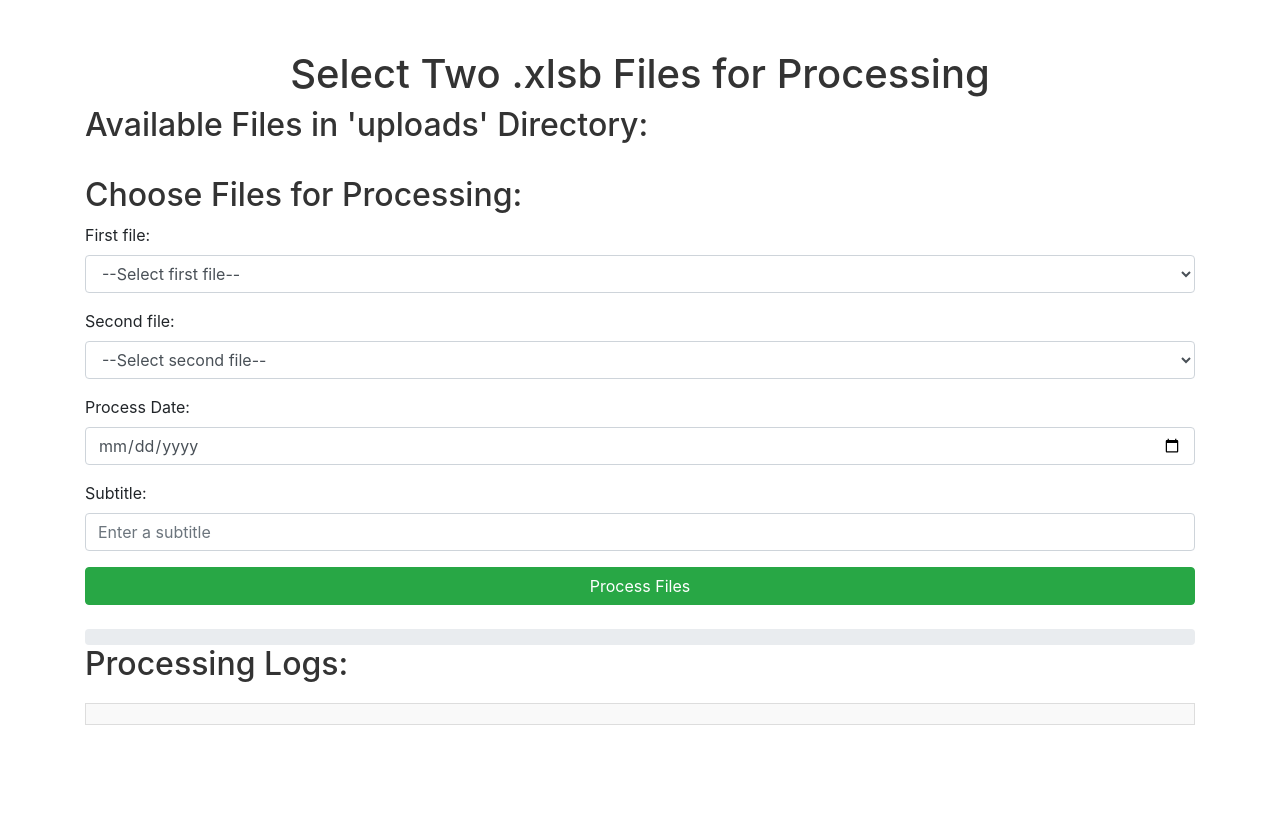
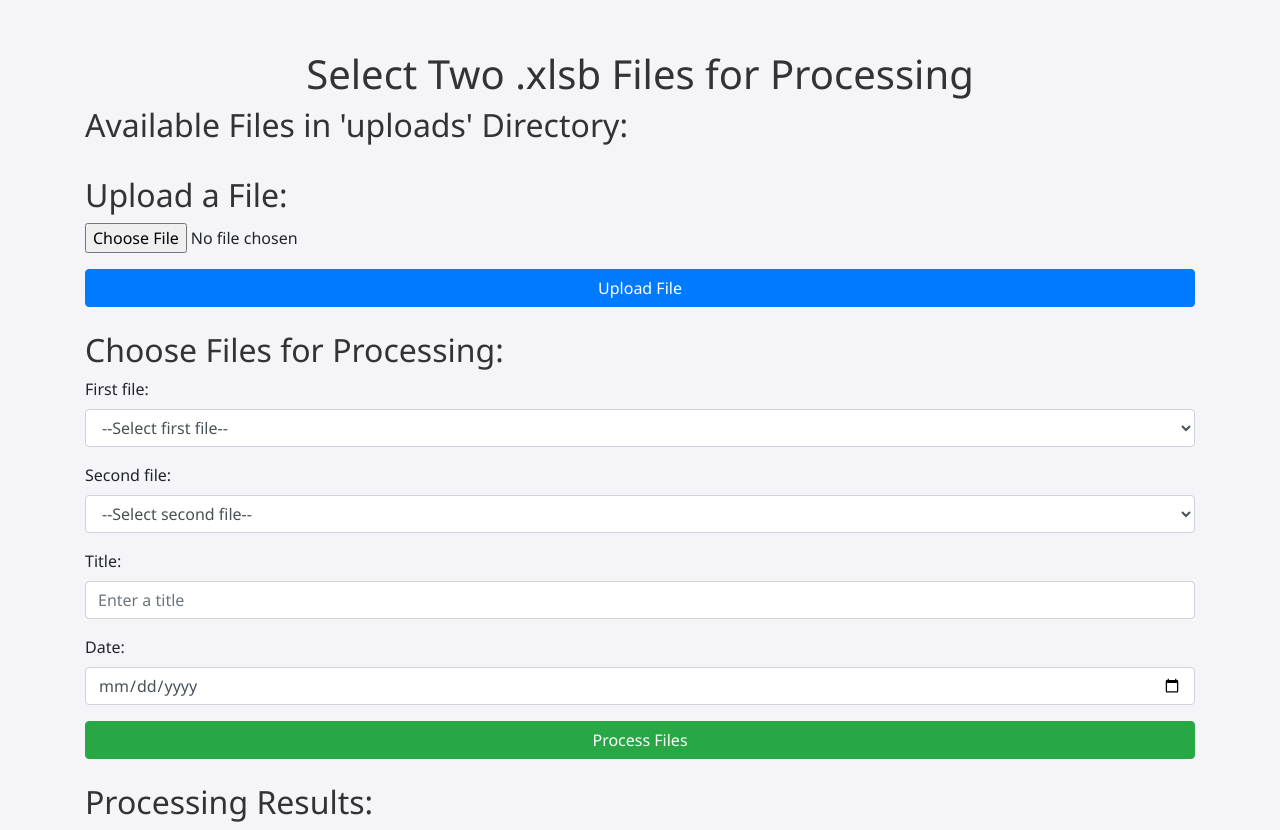
Before and after one commit to abamakbar07/FlaskCountLine, a Flask app: page / in a window 1280 px wide. Before the commit the page ends 725 px from the top, so only its background shows below. Run offline with Flask 3, Linux system fonts and the light colour scheme; some libraries are stand-ins or nearby versions.

Commit message:
restyling dashboard

```diff
--- a/app.py
+++ b/app.py
@@ -50,24 +50,41 @@ def get_pending_count_and_rows(file_name):
 @app.route("/", methods=["GET", "POST"])
 def choose_files():
     upload_folder = os.path.join(os.getcwd(), "uploads")
-    xlsb_files = [file for file in os.listdir(upload_folder) if file.endswith('.xlsb')]
+    if not os.path.exists(upload_folder):
+        os.makedirs(upload_folder)
 
     if request.method == "POST":
-        first_file = request.form.get("first_file")
-        second_file = request.form.get("second_file")
+        # Check if the form is for file upload or file processing
+        if 'file' in request.files:
+            file = request.files['file']
+            if file.filename == '':
+                return jsonify({"error": "No selected file"})
 
-        if not (first_file and second_file):
-            return jsonify({"error": "Please select both files before submitting."})
+            if file and file.filename.endswith('.xlsb'):
+                file.save(os.path.join(upload_folder, file.filename))
+                return jsonify({"success": True, "message": "File uploaded successfully"})
+            else:
+                return jsonify({"error": "Invalid file type. Only .xlsb files are allowed."})
+        else:
+            # Handle file processing
+            first_file = request.form.get("first_file")
+            second_file = request.form.get("second_file")
+            if not (first_file and second_file):
+                return jsonify({"error": "Please select both files before submitting."})
 
-        # Process the files and return the result
-        first_file_path = os.path.join(upload_folder, first_file)
-        second_file_path = os.path.join(upload_folder, second_file)
+            # Process the files and return the result
+            first_file_path = os.path.join(upload_folder, first_file)
+            second_file_path = os.path.join(upload_folder, second_file)
 
-        result = process_files(first_file_path, second_file_path)
-        return jsonify({"success": True, "result": result})
+            result = process_files(first_file_path, second_file_path)
+            return jsonify({"success": True, "result": result})
 
+    xlsb_files = [file for file in os.listdir(upload_folder) if file.endswith('.xlsb')]
     return render_template("choose_files.html", xlsb_files=xlsb_files)
 
+@app.route("/results")
+def get_results():
+    return jsonify(results)
 
 def process_files(first_file, second_file):
     upload_folder = os.path.join(os.getcwd(), "uploads")
--- a/templates/choose_files.html
+++ b/templates/choose_files.html
@@ -7,10 +7,14 @@
 
     <!-- Include Bootstrap CSS -->
     <link href="https://stackpath.bootstrapcdn.com/bootstrap/4.5.2/css/bootstrap.min.css" rel="stylesheet">
+    <!-- Include Font Awesome for icons -->
+    <link href="https://cdnjs.cloudflare.com/ajax/libs/font-awesome/5.15.4/css/all.min.css" rel="stylesheet">
 
     <style>
         body {
             padding-top: 50px;
+            background-color: #f4f4f9;
+            font-family: 'Segoe UI', Tahoma, Geneva, Verdana, sans-serif;
         }
         h1, h2 {
             color: #333;
@@ -20,21 +24,31 @@
             overflow-y: scroll;
             margin-bottom: 20px;
         }
-        #progress-bar {
-            margin-top: 20px;
-        }
-        #logs {
-            max-height: 300px;
-            overflow-y: auto;
-            background-color: #f9f9f9;
-            padding: 10px;
-            border: 1px solid #ddd;
-            margin-top: 20px;
-        }
         #result {
             margin-top: 20px;
             font-size: 18px;
             font-weight: bold;
+            display: flex;
+            align-items: center;
+            justify-content: center;
+        }
+        .btn-copy {
+            margin-left: 10px;
+            background: none;
+            border: none;
+            color: #007bff;
+            cursor: pointer;
+            font-size: 18px;
+        }
+        .btn-copy:hover {
+            color: #0056b3;
+        }
+        .result-item {
+            background-color: #fff;
+            border: 1px solid #ddd;
+            padding: 10px;
+            margin-bottom: 10px;
+            border-radius: 5px;
         }
     </style>
 </head>
@@ -51,6 +65,14 @@
                 {% endfor %}
             </ul>
         </div>
+
+        <h2>Upload a File:</h2>
+        <form id="uploadForm" class="mb-4" method="POST" enctype="multipart/form-data">
+            <div class="form-group">
+                <input type="file" name="file" class="form-control-file" required>
+            </div>
+            <button type="submit" class="btn btn-primary btn-block">Upload File</button>
+        </form>
 
         <h2>Choose Files for Processing:</h2>
         <form id="fileForm" class="mb-4">
@@ -74,15 +96,15 @@
                 </select>
             </div>
 
-            <!-- New Date and Subtitle inputs -->
+            <!-- New inputs for title and date -->
             <div class="form-group">
-                <label for="process_date">Process Date:</label>
-                <input type="date" name="process_date" class="form-control" required>
+                <label for="title">Title:</label>
+                <input type="text" name="title" class="form-control" placeholder="Enter a title" required>
             </div>
 
             <div class="form-group">
-                <label for="subtitle">Subtitle:</label>
-                <input type="text" name="subtitle" class="form-control" placeholder="Enter a subtitle" required>
+                <label for="date">Date:</label>
+                <input type="date" name="date" class="form-control" required>
             </div>
 
             <button type="submit" class="btn btn-success btn-block">Process Files</button>
@@ -90,13 +112,12 @@
 
         <div id="result" class="text-center"></div>
 
-        <!-- Progress Bar -->
-        <div id="progress-bar" class="progress">
-            <div id="progress" class="progress-bar" role="progressbar" style="width: 0%;" aria-valuenow="0" aria-valuemin="0" aria-valuemax="100"></div>
+        <h2>Processing Results:</h2>
+        <div id="results">
+            {% for result in results %}
+                <div class="result-item">{{ result }}</div>
+            {% endfor %}
         </div>
-
-        <h2>Processing Logs:</h2>
-        <div id="logs"></div>
     </div>
 
     <!-- Include Bootstrap JS and dependencies -->
@@ -109,9 +130,7 @@
             event.preventDefault();
             const formData = new FormData(this);
 
-            // Reset progress and logs
-            document.getElementById("progress").style.width = "0%";
-            document.getElementById("logs").innerHTML = '';
+            // Reset result
             document.getElementById("result").innerHTML = 'Processing...';
 
             // AJAX request to submit the form data
@@ -124,49 +143,32 @@
                 if (data.error) {
                     document.getElementById("result").innerHTML = `<span class="text-danger">${data.error}</span>`;
                 } else {
-                    // Include date and subtitle in the result
-                    const processDate = formData.get("process_date");
-                    const subtitle = formData.get("subtitle");
+                    const title = formData.get("title");
+                    const date = formData.get("date");
                     const finalResult = data.result;
-                    const resultString = `${processDate} - ${subtitle}: ${finalResult}`;
-
-                    document.getElementById("result").innerHTML = `<span class="text-success">${resultString}</span>`;
+                    const combinedResult = `${date} - ${title}: ${finalResult}`;
+                    const resultElement = document.getElementById("result");
+                    resultElement.innerHTML = `
+                        <span class="text-success copy-text">${combinedResult}</span>
+                        <button class="btn-copy" onclick="copyToClipboard()"><i class="fas fa-copy"></i></button>
+                    `;
                 }
             })
             .catch(error => {
                 document.getElementById("result").innerHTML = `<span class="text-danger">Error processing files: ${error}</span>`;
             });
-
-            // Simulate loading progress
-            let progress = 0;
-            const interval = setInterval(() => {
-                if (progress < 100) {
-                    progress += 10;
-                    document.getElementById("progress").style.width = progress + "%";
-                } else {
-                    clearInterval(interval);
-                }
-            }, 500);
         });
 
-        // Function to fetch logs and update UI
-        function fetchLogsAndProgress() {
-            fetch('/logs')
-                .then(response => response.json())
-                .then(data => {
-                    // Update logs
-                    const logsElement = document.getElementById('logs');
-                    logsElement.innerHTML = '';
-                    data.logs.forEach(log => {
-                        const logEntry = document.createElement('div');
-                        logEntry.textContent = log;
-                        logsElement.appendChild(logEntry);
-                    });
-                });
+        function copyToClipboard() {
+            const copyText = document.querySelector(".copy-text");
+            const textArea = document.createElement("textarea");
+            textArea.value = copyText.textContent;
+            document.body.appendChild(textArea);
+            textArea.select();
+            document.execCommand("copy");
+            document.body.removeChild(textArea);
+            alert("Result copied to clipboard!");
         }
-
-        // Poll logs every 2 seconds
-        setInterval(fetchLogsAndProgress, 2000);
     </script>
 
 </body>
```
Also changed, not shown: 1 other file.
